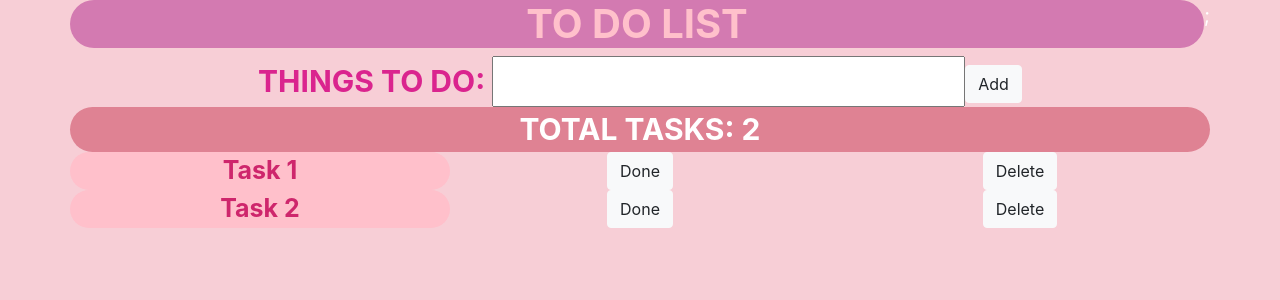
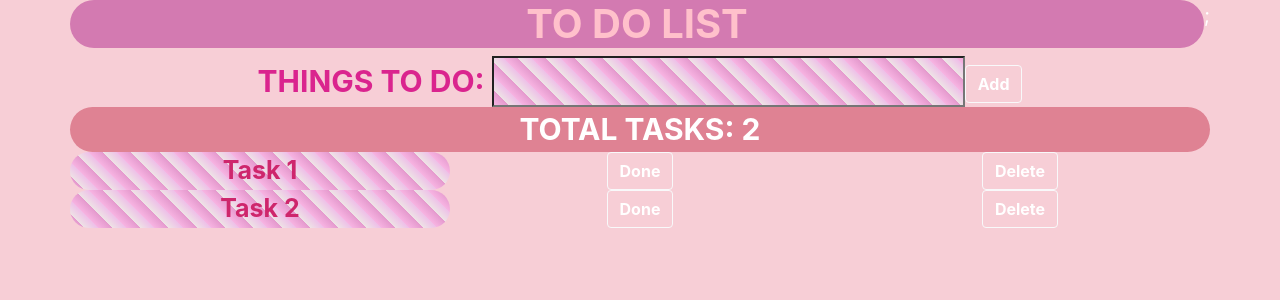
Before and after one commit to gemsterina/todo-app-frontend, a React app: page / in a window 1280 px wide. Shown: the top 300 px of the page. Built offline with nearby package versions, Linux system fonts and the light colour scheme.

Commit message:
updated css

```diff
--- a/src/components/InputBox.js
+++ b/src/components/InputBox.js
@@ -8,8 +8,8 @@
             <div className="row" style={styles.rowHeight}>
                 <div className="col-lg">
                        <form style = {styles.formfield}>
-                            THINGS TO DO: <input type="text" name="entry" id="formfield" />
-                          <button type="button" id="button" className="btn btn-light">Add</button>
+                            THINGS TO DO: <input type="text" name="entry" id="formColor" />
+                          <button type="button" className="btn btn-light" style={styles.buttonLook}>Add</button>
                       </form>
                 </div>
             </div>
@@ -26,7 +26,13 @@
         },
     rowHeight: {
             margin: "100 0 100 0",
-       }
+       },
+    buttonLook: {
+
+        backgroundColor: "#F7CED6",
+        color: "white",
+        fontWeight: "bold"
+        },
     }
 
 
--- a/src/components/TaskList.js
+++ b/src/components/TaskList.js
@@ -6,31 +6,31 @@
     render(){
         return (
             <div>
-                <div className = "row" style={styles.list} style={styles.rowHeight}>
-                    <div className="col-sm" style={styles.task}>
+                <div className="row" style={styles}>
+                    <div className="col-sm" id="task">
                         Task 1
                     </div>
                     <div className="col-sm">
-                        <button id = "button" type="button" className="btn btn-light">Done</button>
+                        <button type="button" className="btn btn-light" style={styles.buttonLook}>Done</button>
                     </div>
 
                     <div className="col-sm">
-                        <button id = "button" type="button" className="btn btn-light">Delete</button>
+                        <button type="button" className="btn btn-light"style={styles.buttonLook}>Delete</button>
                     </div>
                 </div>
 
 
-                <div class = "row" style={styles.list}>
-                        <div className="col-sm" style={styles.task}>
+                <div className="row" style={styles.list}>
+                        <div className="col-sm" id="task">
                             Task 2
                     </div>
 
                     <div className="col-sm">
-                        <button id="button" type="button" className="btn btn-light">Done</button>
+                        <button  type="button" className="btn btn-light" style={styles.buttonLook}>Done</button>
                     </div>
 
                     <div className="col-sm">
-                        <button id="button" type="button" className="btn btn-light">Delete</button>
+                        <button type="button" className="btn btn-light" style={styles.buttonLook}>Delete</button>
                     </div>
                 </div>
             </div>
@@ -41,13 +41,7 @@
 
 const styles = {
 
-    task: {
-            background: "pink",
-            borderRadius: "30px",
-            color: "#CE266C",
-            fontWeight: "bold",
-            fontSize: "25px"
-        },
+
 
     list: {
             margin: "50 0 50 0"
@@ -55,7 +49,14 @@
 
      rowHeight: {
              margin: "100 0 100 0",
-           }
+           },
+
+    buttonLook: {
+
+            backgroundColor: "#F7CED6",
+            color: "white",
+            fontWeight: "bold"
+            }
 
     };
 
--- a/src/index.css
+++ b/src/index.css
@@ -22,3 +22,30 @@
   font-family: source-code-pro, Menlo, Monaco, Consolas, "Courier New",
     monospace;
 }
+
+
+#task{
+  background: repeating-linear-gradient(
+      45deg,
+      #F7B4E2,
+      #E499CD 10px,
+      #EEE3E5 10px,
+      #EEBFE8 20px
+    );
+  border-radius: 30px;
+  color: #CE266C;
+  font-weight: bold;
+  font-size: 25px;
+}
+
+
+#formColor {
+  background: repeating-linear-gradient(
+      45deg,
+      #F7B4E2,
+      #E499CD 10px,
+      #EEE3E5 10px,
+      #EEBFE8 20px
+    );
+
+}
```
